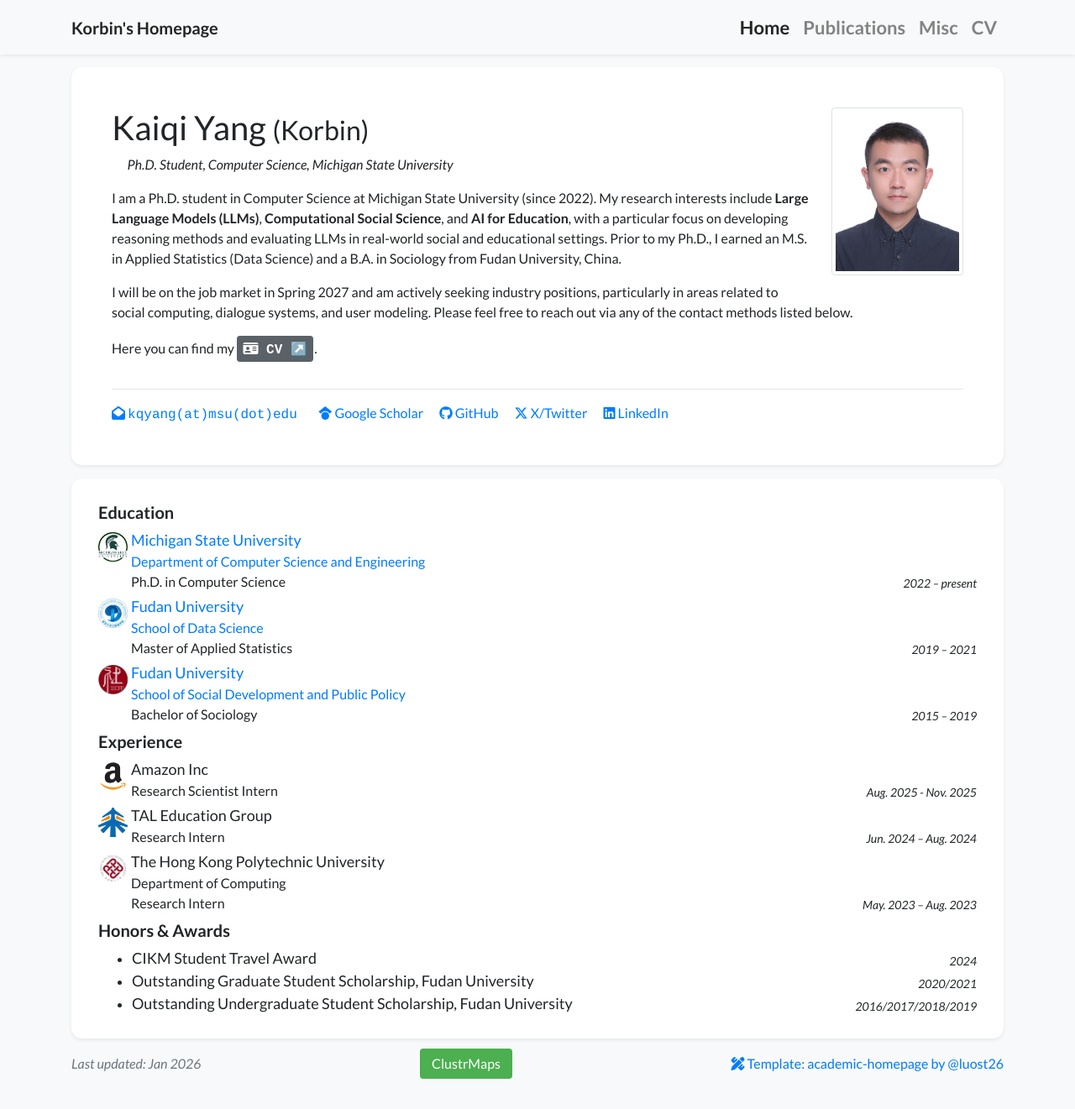
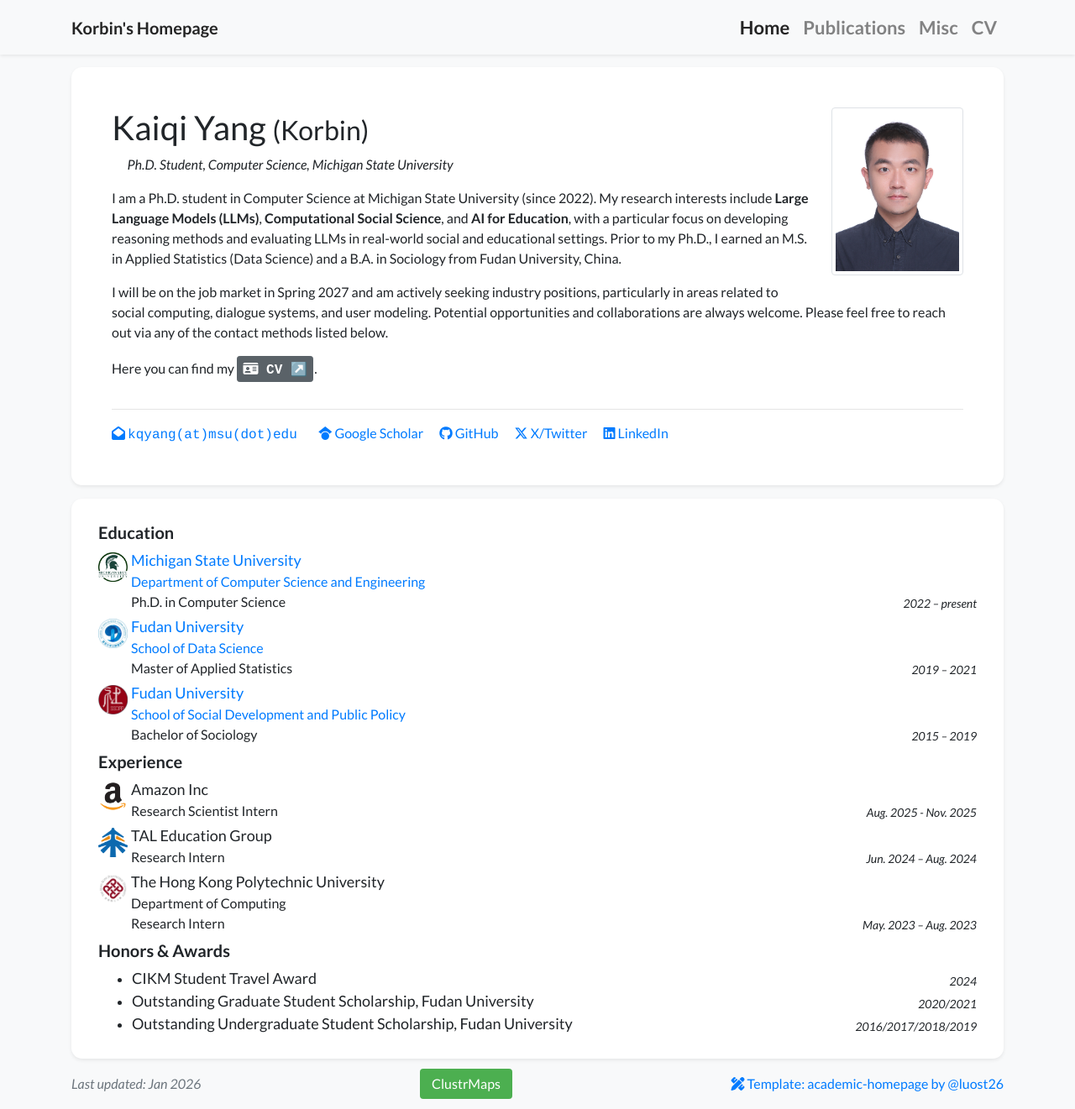
Before and after one commit to KorbinY/korbiny.github.io, a Jekyll site: the page built from index.html, in a window 1280 px wide and 1321 px high. Shown: the whole window at 84% size. Built offline with Jekyll 4.4.1, drawn with Linux system fonts in a browser that asks for light colours; nearby versions of some CDN libraries; a style sheet for code colours, icons or effects is not loaded.

Commit message:
update profile info

```diff
--- a/_data/profile.yml
+++ b/_data/profile.yml
@@ -33,6 +33,7 @@ short_bio: >-
   <p>
     I will be on the job market in Spring 2027 and am actively seeking industry positions,
     particularly in areas related to social computing, dialogue systems, and user modeling.
+    Potential opportunities and collaborations are always welcome.
     Please feel free to reach out via any of the contact methods listed below.
   </p>
   <p>
```
